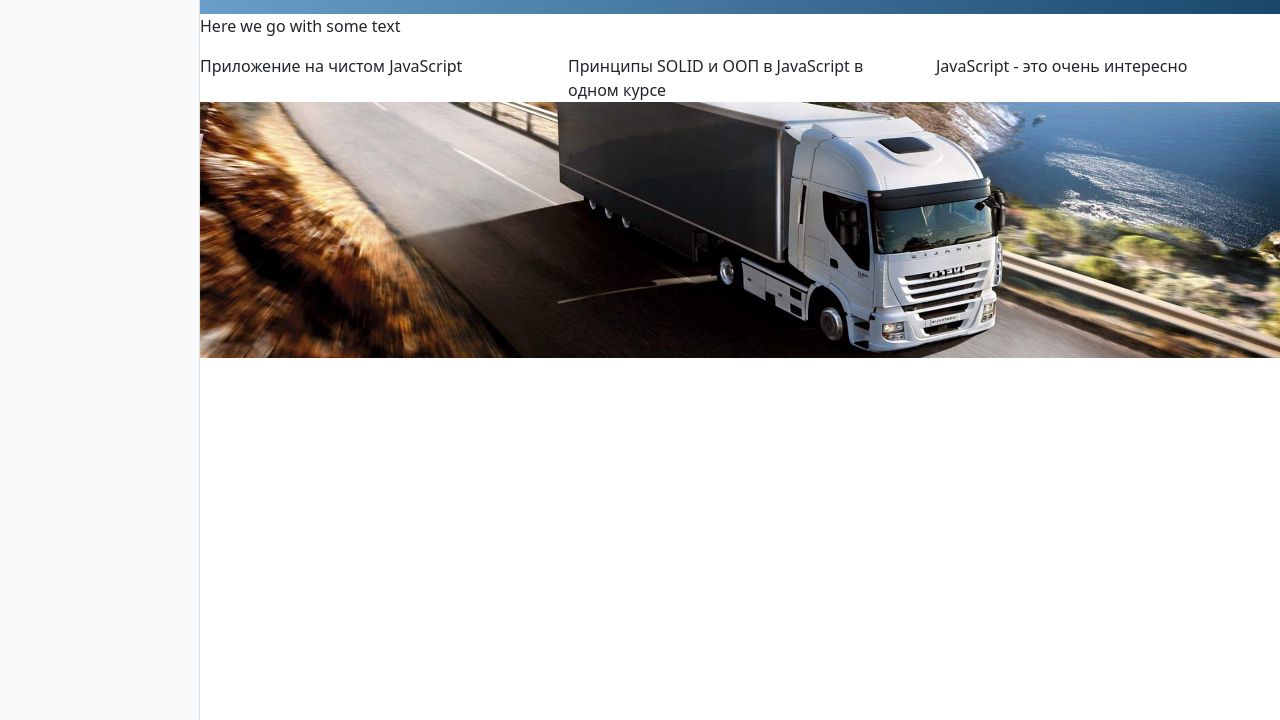
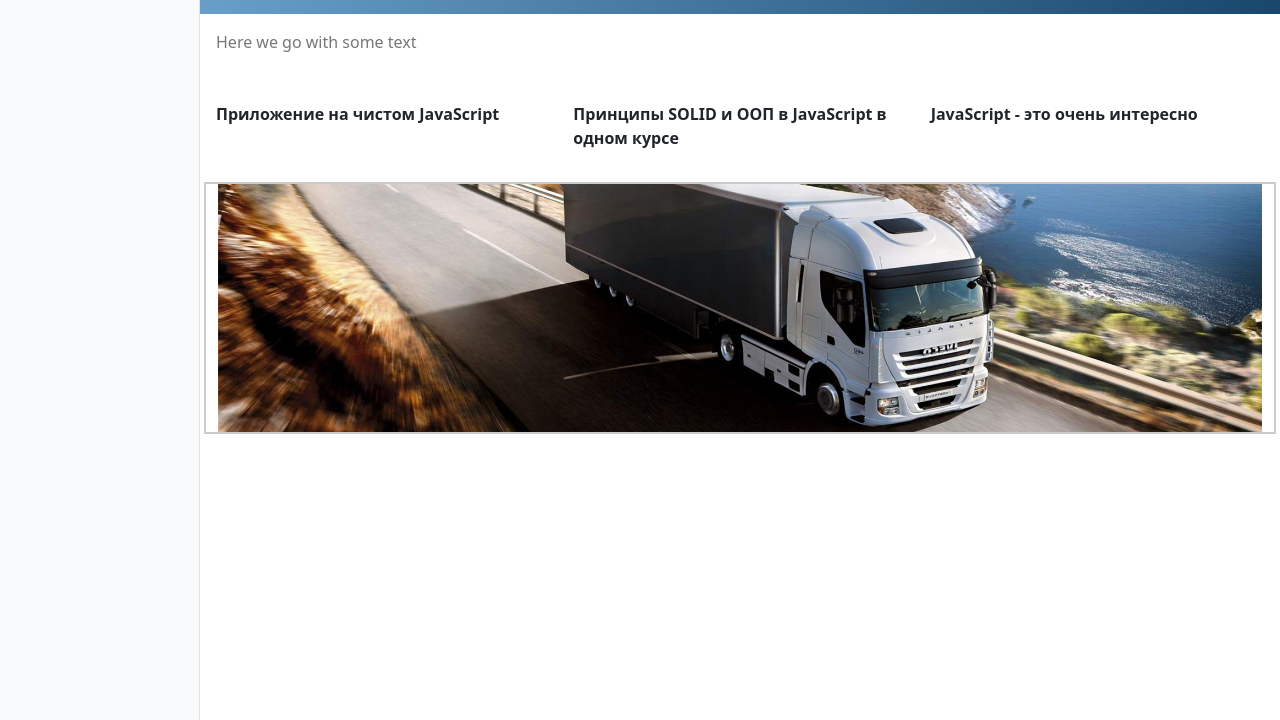
Before and after one commit to SergK-83/js-site-constructor, a website built with Parcel: page src/index.html in a window 1280 px wide. Shown: the part 80-800 px from the top of the page. Built offline with nearby package versions, Linux system fonts and the light colour scheme.

Commit message:
styles for model's items

```diff
--- a/src/index.html
+++ b/src/index.html
@@ -18,7 +18,7 @@
         <p>
             <a href="https://www.youtube.com/watch?v=0ViiJ8qTCFM&list=PLeQDr_s4XCEQDSrCkQpSJF1doAaldrP2h">youtube</a>
         </p>
-        01:07
+        01:11
     </div>
     <div id="site" class="content">
 
--- a/src/model.js
+++ b/src/model.js
@@ -14,7 +14,16 @@ export const model = [
 			}
 		}
 	},
-	{type: 'text', value: 'Here we go with some text'},
+	{
+		type: 'text',
+		value: 'Here we go with some text',
+		options: {
+			styles: {
+				padding: '1rem',
+				color: '#777'
+			}
+		}
+	},
 	{
 		type: 'columns',
 		value: [
@@ -24,8 +33,8 @@ export const model = [
 		],
 		options: {
 			styles: {
-		        padding: '2rem',
-            'font-weight': 'bold'
+				padding: '1rem',
+				'font-weight': 'bold',
 			}
 		}
 	},
@@ -36,8 +45,12 @@ export const model = [
 			styles: {
 				display: 'flex',
 				'justify-content': 'center',
-				padding: '2rem 0'
-			}
+				padding: '1rem'
+			},
+			stylesImg: {
+				border: '2px solid #ccc'
+			},
+			alt: 'Картинка'
 		}
 	},
 ];
--- a/src/templates.js
+++ b/src/templates.js
@@ -8,16 +8,19 @@ function title(block) {
 }
 
 function text(block) {
-    return row(col(`<p>${block.value}</p>`));
+    const styles = block.options.styles;
+    return row(col(`<p>${block.value}</p>`), css(styles));
 }
 
 function columns(block) {
+    const styles = block.options.styles;
     const html = block.value.map(col).join('');
-    return row(html);
+    return row(html, css(styles));
 }
 
 function image(block) {
-    return row(`<img src="${block.value}" alt="">`);
+    const {styles, alt = '', stylesImg: imgCss} = block.options
+    return row(`<img src="${block.value}" alt="${alt}" style = "${css(imgCss)}">`, css(styles));
 }
 
 export const templates = {
```
Lines whose indentation alone changed are shown as unchanged.
